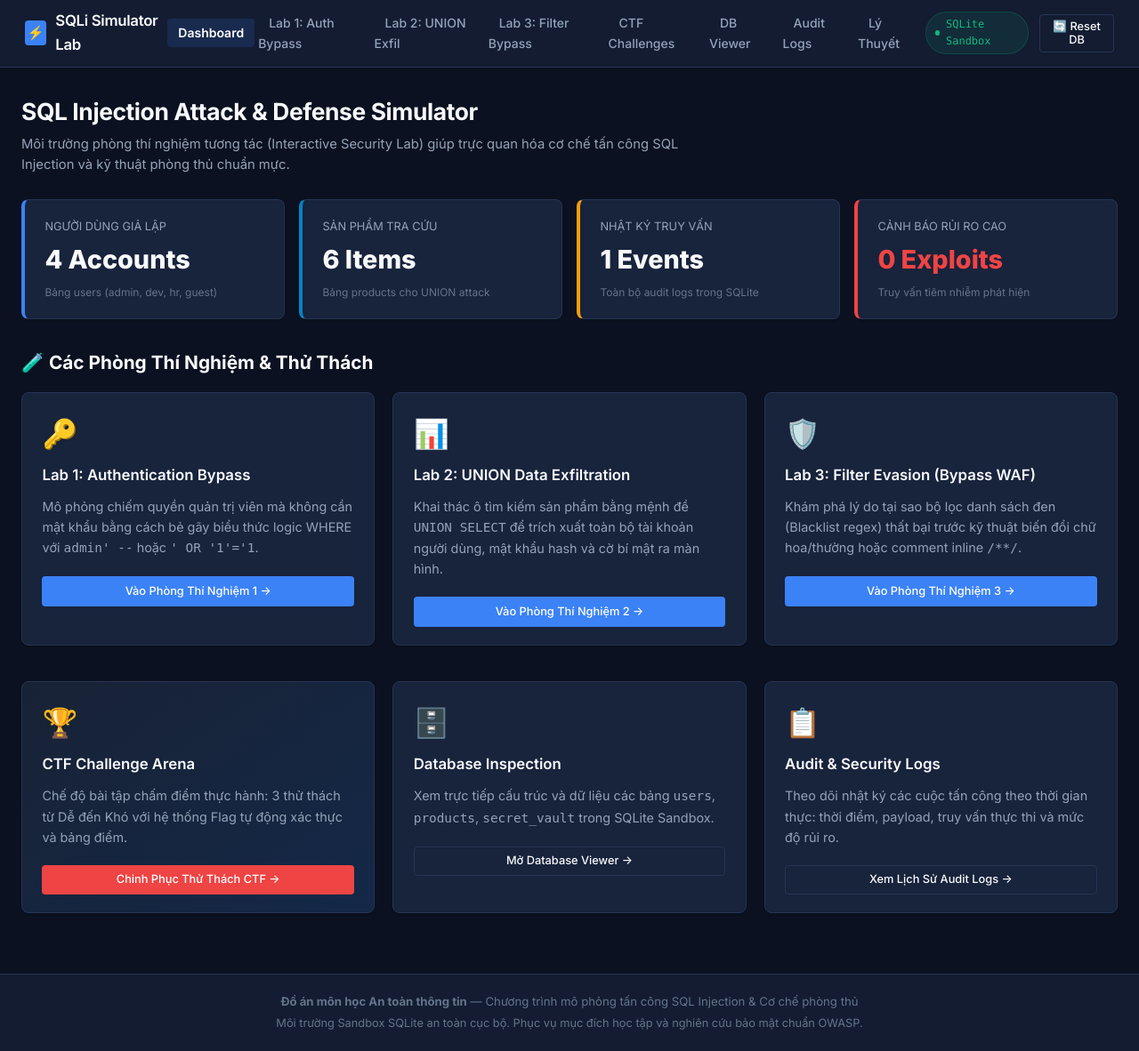
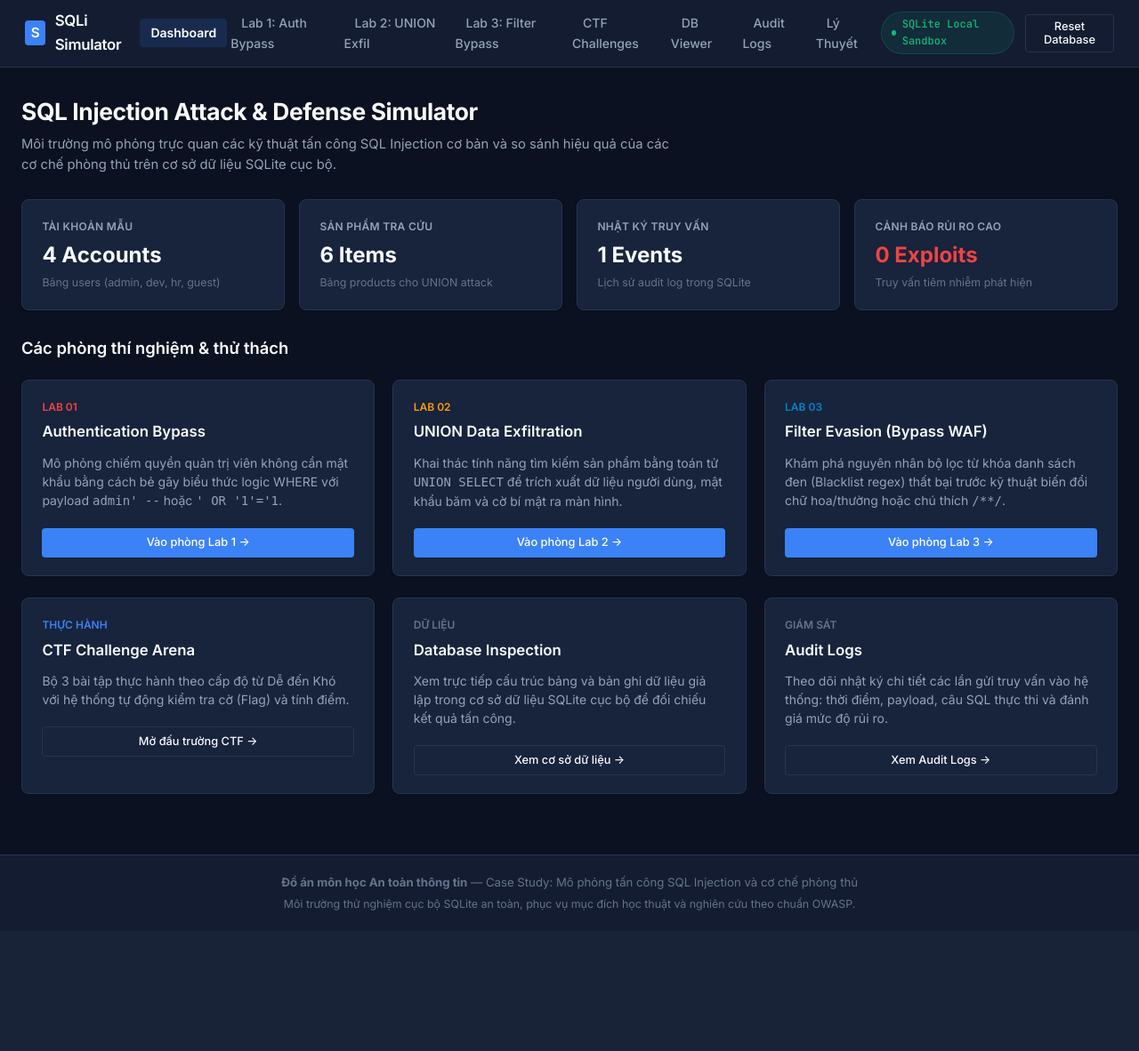
Before and after one commit to Sleepy2608/sql-injection, a Flask app: page / in a window 1280 px wide. Shown: the whole page at 89% size. After the commit the page ends 1024 px from the top, so only its background shows below. Run offline with Flask 3, Linux system fonts and the light colour scheme; data comes from the database, SQL or seed files in the repository.

Commit message:
feat(ui): simplify templates with calm typography, clean alerts and emoji removal

```diff
--- a/app/templates/audit_logs.html
+++ b/app/templates/audit_logs.html
@@ -6,14 +6,14 @@
 <div class="page-header">
   <div style="display: flex; justify-content: space-between; align-items: flex-start;">
     <div>
-      <h1 class="page-title">📋 Security Audit & Incident Logs</h1>
+      <h1 class="page-title">Security Audit & Incident Logs</h1>
       <p class="page-subtitle">
         Nhật ký theo dõi toàn bộ các yêu cầu gửi tới hệ thống. Ghi lại chi tiết payload, câu lệnh SQL thực tế và mức độ rủi ro nhằm phục vụ phân tích điều tra số (Digital Forensics).
       </p>
     </div>
     <div style="display: flex; gap: 0.5rem;">
       <button onclick="window.location.reload()" class="btn btn-outline btn-sm">
-        🔄 Làm Mới
+        Làm Mới
       </button>
       <button onclick="triggerDatabaseReset()" class="btn btn-danger btn-sm">
         Xóa Sạch & Reset Logs
--- a/app/templates/base.html
+++ b/app/templates/base.html
@@ -3,12 +3,12 @@
 <head>
   <meta charset="UTF-8">
   <meta name="viewport" content="width=device-width, initial-scale=1.0">
-  <title>{% block title %}SQL Injection Attack & Defense Lab{% endblock %} - Đồ Án An Toàn Thông Tin</title>
+  <title>{% block title %}SQL Injection Simulator{% endblock %} - Đồ Án An Toàn Thông Tin</title>
   <link rel="stylesheet" href="{{ url_for('static', filename='css/main.css') }}">
   <link rel="stylesheet" href="{{ url_for('static', filename='css/components.css') }}">
   <link rel="preconnect" href="https://fonts.googleapis.com">
   <link rel="preconnect" href="https://fonts.gstatic.com" crossorigin>
-  <link href="https://fonts.googleapis.com/css2?family=Fira+Code:wght@400;600;700&family=Inter:wght@400;500;600;700;800&display=swap" rel="stylesheet">
+  <link href="https://fonts.googleapis.com/css2?family=JetBrains+Mono:wght@400;500;600&family=Inter:wght@400;500;600;700&display=swap" rel="stylesheet">
   {% block extra_head %}{% endblock %}
 </head>
 <body>
@@ -16,8 +16,8 @@
   <!-- Navigation Bar -->
   <nav class="navbar">
     <a href="{{ url_for('main.index') }}" class="nav-brand">
-      <div class="brand-icon">⚡</div>
-      <span>SQLi Simulator Lab</span>
+      <div class="brand-icon">S</div>
+      <span>SQLi Simulator</span>
     </a>
 
     <ul class="nav-links">
@@ -34,10 +34,10 @@
     <div class="nav-actions">
       <div class="sandbox-badge">
         <span class="pulse-dot"></span>
-        SQLite Sandbox
+        SQLite Local Sandbox
       </div>
-      <button onclick="triggerDatabaseReset()" class="btn btn-outline btn-sm" title="Khôi phục dữ liệu ban đầu">
-        🔄 Reset DB
+      <button onclick="triggerDatabaseReset()" class="btn btn-outline btn-sm" title="Khôi phục cơ sở dữ liệu mẫu">
+        Reset Database
       </button>
     </div>
   </nav>
@@ -49,9 +49,9 @@
 
   <!-- Footer -->
   <footer class="footer">
-    <p><strong>Đồ án môn học An toàn thông tin</strong> — Chương trình mô phỏng tấn công SQL Injection & Cơ chế phòng thủ</p>
-    <p style="margin-top: 4px; font-size: 0.8rem; color: #64748b;">
-      Môi trường Sandbox SQLite an toàn cục bộ. Phục vụ mục đích học tập và nghiên cứu bảo mật chuẩn OWASP.
+    <p><strong>Đồ án môn học An toàn thông tin</strong> — Case Study: Mô phỏng tấn công SQL Injection và cơ chế phòng thủ</p>
+    <p style="margin-top: 4px; font-size: 0.775rem; color: #64748b;">
+      Môi trường thử nghiệm cục bộ SQLite an toàn, phục vụ mục đích học thuật và nghiên cứu theo chuẩn OWASP.
     </p>
   </footer>
 
--- a/app/templates/index.html
+++ b/app/templates/index.html
@@ -1,76 +1,79 @@
 {% extends 'base.html' %}
 
-{% block title %}Dashboard Tổng Quan - SQLi Lab{% endblock %}
+{% block title %}Dashboard - SQLi Simulator{% endblock %}
 
 {% block content %}
 <div class="page-header">
   <h1 class="page-title">SQL Injection Attack & Defense Simulator</h1>
   <p class="page-subtitle">
-    Môi trường phòng thí nghiệm tương tác (Interactive Security Lab) giúp trực quan hóa cơ chế tấn công SQL Injection và kỹ thuật phòng thủ chuẩn mực.
+    Môi trường mô phỏng trực quan các kỹ thuật tấn công SQL Injection cơ bản và so sánh hiệu quả của các cơ chế phòng thủ trên cơ sở dữ liệu SQLite cục bộ.
   </p>
 </div>
 
 <!-- Metrics Overview -->
-<div class="grid-4" style="margin-bottom: 2rem;">
-  <div class="card" style="border-left: 4px solid var(--color-primary);">
-    <div style="font-size: 0.8rem; color: var(--text-muted); text-transform: uppercase;">Người dùng giả lập</div>
-    <div style="font-size: 1.8rem; font-weight: 800; color: var(--text-main); margin-top: 4px;">{{ user_count }} Accounts</div>
-    <div style="font-size: 0.75rem; color: var(--text-dim); margin-top: 4px;">Bảng users (admin, dev, hr, guest)</div>
+<div class="grid-4" style="margin-bottom: 1.75rem;">
+  <div class="card">
+    <div style="font-size: 0.75rem; color: var(--text-muted); text-transform: uppercase; font-weight: 600; letter-spacing: 0.3px;">Tài khoản mẫu</div>
+    <div style="font-size: 1.5rem; font-weight: 700; color: var(--text-main); margin-top: 4px;">{{ user_count }} Accounts</div>
+    <div style="font-size: 0.775rem; color: var(--text-dim); margin-top: 2px;">Bảng users (admin, dev, hr, guest)</div>
   </div>
 
-  <div class="card" style="border-left: 4px solid var(--color-info);">
-    <div style="font-size: 0.8rem; color: var(--text-muted); text-transform: uppercase;">Sản phẩm tra cứu</div>
-    <div style="font-size: 1.8rem; font-weight: 800; color: var(--text-main); margin-top: 4px;">{{ product_count }} Items</div>
-    <div style="font-size: 0.75rem; color: var(--text-dim); margin-top: 4px;">Bảng products cho UNION attack</div>
+  <div class="card">
+    <div style="font-size: 0.75rem; color: var(--text-muted); text-transform: uppercase; font-weight: 600; letter-spacing: 0.3px;">Sản phẩm tra cứu</div>
+    <div style="font-size: 1.5rem; font-weight: 700; color: var(--text-main); margin-top: 4px;">{{ product_count }} Items</div>
+    <div style="font-size: 0.775rem; color: var(--text-dim); margin-top: 2px;">Bảng products cho UNION attack</div>
   </div>
 
-  <div class="card" style="border-left: 4px solid var(--color-warning);">
-    <div style="font-size: 0.8rem; color: var(--text-muted); text-transform: uppercase;">Nhật ký truy vấn</div>
-    <div style="font-size: 1.8rem; font-weight: 800; color: var(--text-main); margin-top: 4px;">{{ log_count }} Events</div>
-    <div style="font-size: 0.75rem; color: var(--text-dim); margin-top: 4px;">Toàn bộ audit logs trong SQLite</div>
+  <div class="card">
+    <div style="font-size: 0.75rem; color: var(--text-muted); text-transform: uppercase; font-weight: 600; letter-spacing: 0.3px;">Nhật ký truy vấn</div>
+    <div style="font-size: 1.5rem; font-weight: 700; color: var(--text-main); margin-top: 4px;">{{ log_count }} Events</div>
+    <div style="font-size: 0.775rem; color: var(--text-dim); margin-top: 2px;">Lịch sử audit log trong SQLite</div>
   </div>
 
-  <div class="card" style="border-left: 4px solid var(--color-danger);">
-    <div style="font-size: 0.8rem; color: var(--text-muted); text-transform: uppercase;">Cảnh báo rủi ro cao</div>
-    <div style="font-size: 1.8rem; font-weight: 800; color: var(--color-danger); margin-top: 4px;">{{ high_risk_count }} Exploits</div>
-    <div style="font-size: 0.75rem; color: var(--text-dim); margin-top: 4px;">Truy vấn tiêm nhiễm phát hiện</div>
+  <div class="card">
+    <div style="font-size: 0.75rem; color: var(--text-muted); text-transform: uppercase; font-weight: 600; letter-spacing: 0.3px;">Cảnh báo rủi ro cao</div>
+    <div style="font-size: 1.5rem; font-weight: 700; color: var(--color-danger); margin-top: 4px;">{{ high_risk_count }} Exploits</div>
+    <div style="font-size: 0.775rem; color: var(--text-dim); margin-top: 2px;">Truy vấn tiêm nhiễm phát hiện</div>
   </div>
 </div>
 
 <!-- Labs Navigation Cards -->
-<h2 style="font-size: 1.3rem; margin-bottom: 1rem; color: var(--text-main);">🧪 Các Phòng Thí Nghiệm & Thử Thách</h2>
-<div class="grid-3" style="margin-bottom: 2.5rem;">
+<div style="margin-bottom: 1.25rem;">
+  <h2 style="font-size: 1.15rem; font-weight: 600; color: var(--text-main);">Các phòng thí nghiệm & thử thách</h2>
+</div>
+
+<div class="grid-3" style="margin-bottom: 1.5rem;">
 
   <div class="card">
-    <div style="font-size: 2rem; margin-bottom: 0.5rem;">🔑</div>
-    <h3 class="card-title">Lab 1: Authentication Bypass</h3>
-    <p style="color: var(--text-muted); font-size: 0.9rem; margin-bottom: 1.25rem;">
-      Mô phỏng chiếm quyền quản trị viên mà không cần mật khẩu bằng cách bẻ gãy biểu thức logic WHERE với <code>admin' --</code> hoặc <code>' OR '1'='1</code>.
+    <div style="font-size: 0.75rem; font-weight: 600; color: var(--color-danger); text-transform: uppercase; margin-bottom: 0.35rem;">Lab 01</div>
+    <h3 class="card-title">Authentication Bypass</h3>
+    <p style="color: var(--text-muted); font-size: 0.875rem; margin-bottom: 1.25rem; line-height: 1.5;">
+      Mô phỏng chiếm quyền quản trị viên không cần mật khẩu bằng cách bẻ gãy biểu thức logic WHERE với payload <code>admin' --</code> hoặc <code>' OR '1'='1</code>.
     </p>
     <a href="{{ url_for('auth.auth_lab') }}" class="btn btn-primary btn-sm" style="width: 100%;">
-      Vào Phòng Thí Nghiệm 1 &rarr;
+      Vào phòng Lab 1 &rarr;
     </a>
   </div>
 
   <div class="card">
-    <div style="font-size: 2rem; margin-bottom: 0.5rem;">📊</div>
-    <h3 class="card-title">Lab 2: UNION Data Exfiltration</h3>
-    <p style="color: var(--text-muted); font-size: 0.9rem; margin-bottom: 1.25rem;">
-      Khai thác ô tìm kiếm sản phẩm bằng mệnh đề <code>UNION SELECT</code> để trích xuất toàn bộ tài khoản người dùng, mật khẩu hash và cờ bí mật ra màn hình.
+    <div style="font-size: 0.75rem; font-weight: 600; color: var(--color-warning); text-transform: uppercase; margin-bottom: 0.35rem;">Lab 02</div>
+    <h3 class="card-title">UNION Data Exfiltration</h3>
+    <p style="color: var(--text-muted); font-size: 0.875rem; margin-bottom: 1.25rem; line-height: 1.5;">
+      Khai thác tính năng tìm kiếm sản phẩm bằng toán tử <code>UNION SELECT</code> để trích xuất dữ liệu người dùng, mật khẩu băm và cờ bí mật ra màn hình.
     </p>
     <a href="{{ url_for('search.search_lab') }}" class="btn btn-primary btn-sm" style="width: 100%;">
-      Vào Phòng Thí Nghiệm 2 &rarr;
+      Vào phòng Lab 2 &rarr;
     </a>
   </div>
 
   <div class="card">
-    <div style="font-size: 2rem; margin-bottom: 0.5rem;">🛡️</div>
-    <h3 class="card-title">Lab 3: Filter Evasion (Bypass WAF)</h3>
-    <p style="color: var(--text-muted); font-size: 0.9rem; margin-bottom: 1.25rem;">
-      Khám phá lý do tại sao bộ lọc danh sách đen (Blacklist regex) thất bại trước kỹ thuật biến đổi chữ hoa/thường hoặc comment inline <code>/**/</code>.
+    <div style="font-size: 0.75rem; font-weight: 600; color: var(--color-info); text-transform: uppercase; margin-bottom: 0.35rem;">Lab 03</div>
+    <h3 class="card-title">Filter Evasion (Bypass WAF)</h3>
+    <p style="color: var(--text-muted); font-size: 0.875rem; margin-bottom: 1.25rem; line-height: 1.5;">
+      Khám phá nguyên nhân bộ lọc từ khóa danh sách đen (Blacklist regex) thất bại trước kỹ thuật biến đổi chữ hoa/thường hoặc chú thích <code>/**/</code>.
     </p>
     <a href="{{ url_for('filter_lab.filter_lab') }}" class="btn btn-primary btn-sm" style="width: 100%;">
-      Vào Phòng Thí Nghiệm 3 &rarr;
+      Vào phòng Lab 3 &rarr;
     </a>
   </div>
 
@@ -78,36 +81,36 @@
 
 <!-- Second Row: CTF & Tools -->
 <div class="grid-3">
-  <div class="card" style="background: linear-gradient(145deg, #182235, #142848);">
-    <div style="font-size: 2rem; margin-bottom: 0.5rem;">🏆</div>
+  <div class="card">
+    <div style="font-size: 0.75rem; font-weight: 600; color: var(--color-primary); text-transform: uppercase; margin-bottom: 0.35rem;">Thực hành</div>
     <h3 class="card-title">CTF Challenge Arena</h3>
-    <p style="color: var(--text-muted); font-size: 0.9rem; margin-bottom: 1.25rem;">
-      Chế độ bài tập chấm điểm thực hành: 3 thử thách từ Dễ đến Khó với hệ thống Flag tự động xác thực và bảng điểm.
+    <p style="color: var(--text-muted); font-size: 0.875rem; margin-bottom: 1.25rem; line-height: 1.5;">
+      Bộ 3 bài tập thực hành theo cấp độ từ Dễ đến Khó với hệ thống tự động kiểm tra cờ (Flag) và tính điểm.
     </p>
-    <a href="{{ url_for('challenges.challenge_board') }}" class="btn btn-danger btn-sm" style="width: 100%;">
-      Chinh Phục Thử Thách CTF &rarr;
+    <a href="{{ url_for('challenges.challenge_board') }}" class="btn btn-outline btn-sm" style="width: 100%;">
+      Mở đấu trường CTF &rarr;
     </a>
   </div>
 
   <div class="card">
-    <div style="font-size: 2rem; margin-bottom: 0.5rem;">🗄️</div>
+    <div style="font-size: 0.75rem; font-weight: 600; color: var(--text-dim); text-transform: uppercase; margin-bottom: 0.35rem;">Dữ liệu</div>
     <h3 class="card-title">Database Inspection</h3>
-    <p style="color: var(--text-muted); font-size: 0.9rem; margin-bottom: 1.25rem;">
-      Xem trực tiếp cấu trúc và dữ liệu các bảng <code>users</code>, <code>products</code>, <code>secret_vault</code> trong SQLite Sandbox.
+    <p style="color: var(--text-muted); font-size: 0.875rem; margin-bottom: 1.25rem; line-height: 1.5;">
+      Xem trực tiếp cấu trúc bảng và bản ghi dữ liệu giả lập trong cơ sở dữ liệu SQLite cục bộ để đối chiếu kết quả tấn công.
     </p>
     <a href="{{ url_for('api.db_viewer') }}" class="btn btn-outline btn-sm" style="width: 100%;">
-      Mở Database Viewer &rarr;
+      Xem cơ sở dữ liệu &rarr;
     </a>
   </div>
 
   <div class="card">
-    <div style="font-size: 2rem; margin-bottom: 0.5rem;">📋</div>
-    <h3 class="card-title">Audit & Security Logs</h3>
-    <p style="color: var(--text-muted); font-size: 0.9rem; margin-bottom: 1.25rem;">
-      Theo dõi nhật ký các cuộc tấn công theo thời gian thực: thời điểm, payload, truy vấn thực thi và mức độ rủi ro.
+    <div style="font-size: 0.75rem; font-weight: 600; color: var(--text-dim); text-transform: uppercase; margin-bottom: 0.35rem;">Giám sát</div>
+    <h3 class="card-title">Audit Logs</h3>
+    <p style="color: var(--text-muted); font-size: 0.875rem; margin-bottom: 1.25rem; line-height: 1.5;">
+      Theo dõi nhật ký chi tiết các lần gửi truy vấn vào hệ thống: thời điểm, payload, câu SQL thực thi và đánh giá mức độ rủi ro.
     </p>
     <a href="{{ url_for('api.audit_logs_page') }}" class="btn btn-outline btn-sm" style="width: 100%;">
-      Xem Lịch Sử Audit Logs &rarr;
+      Xem Audit Logs &rarr;
     </a>
   </div>
 </div>
```
Also changed, not shown: app/templates/challenges.html (+4 -4 lines), app/templates/db_viewer.html (+6 -6 lines), app/templates/filter_lab.html (+23 -21 lines), app/templates/login_lab.html (+39 -40 lines), app/templates/search_lab.html (+17 -15 lines), app/templates/theory.html (+5 -5 lines).
